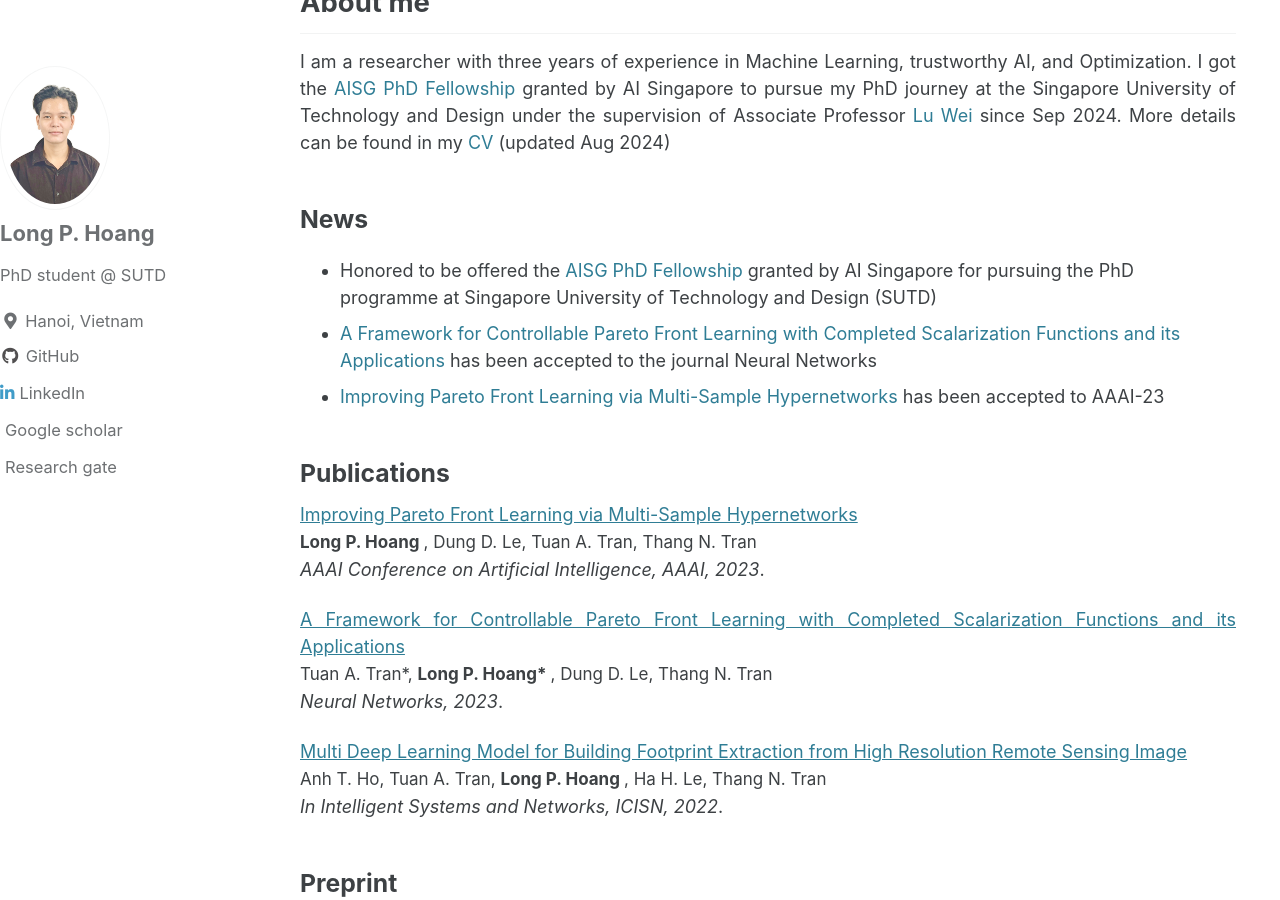
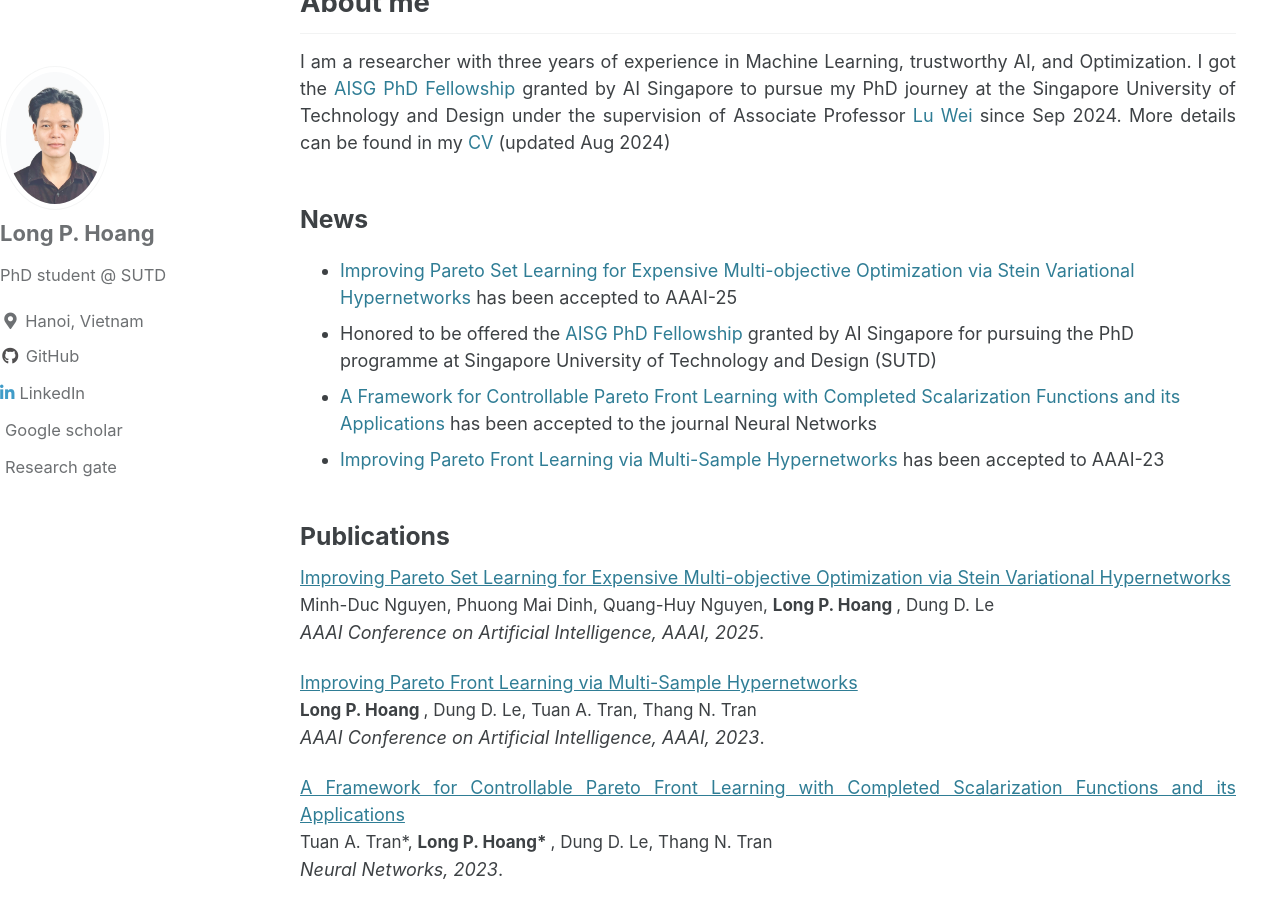
Before and after one commit to longhp1618/longhp1618.github.io, a Jekyll site: the page built from index.md, in a window 1280 px wide and 900 px high, scrolled down 514 px. Built offline with Jekyll 4.4.1, drawn with Linux system fonts in a browser that asks for light colours; cached includes are drawn as plain includes.

Commit message:
feat: update SVH

```diff
--- a/index.md
+++ b/index.md
@@ -13,12 +13,17 @@ I am a researcher with three years of experience in Machine Learning, trustworth
 
 
 ### News
+- <a href="https://arxiv.org/abs/2412.17312" style="text-decoration:none">Improving Pareto Set Learning for Expensive Multi-objective Optimization via Stein Variational Hypernetworks</a> has been accepted to AAAI-25
 - Honored to be offered the <a href="https://aisingapore.org/research/phd-fellowship-programme/" style="text-decoration:none">AISG PhD Fellowship</a> granted by AI Singapore for pursuing the PhD programme at Singapore University of Technology and Design (SUTD)
 - <a href="https://arxiv.org/abs/2302.12487" style="text-decoration:none">A Framework for Controllable Pareto Front Learning with Completed Scalarization Functions and its Applications</a> has been accepted to the journal Neural Networks
 - <a href="https://arxiv.org/abs/2212.01130" style="text-decoration:none">Improving Pareto Front Learning via Multi-Sample Hypernetworks</a> has been accepted to AAAI-23
 
 ### Publications
 
+<a href="https://arxiv.org/abs/2412.17312" style="artext-decoration:none">Improving Pareto Set Learning for Expensive Multi-objective Optimization via Stein Variational Hypernetworks</a><br>
+<span style="font-size:17px;"> Minh-Duc Nguyen, Phuong Mai Dinh, Quang-Huy Nguyen, <b> Long P. Hoang </b>, Dung D. Le </span><br>
+<span style="font-size:18px;"> _AAAI Conference on Artificial Intelligence, AAAI, 2025_.</span><br>
+<!-- --- -->
 
 <a href="https://arxiv.org/abs/2212.01130" style="artext-decoration:none">Improving Pareto Front Learning via Multi-Sample Hypernetworks</a><br>
 <span style="font-size:17px;"> <b> Long P. Hoang </b>, Dung D. Le, Tuan A. Tran, Thang N. Tran </span><br>
```
Also changed, not shown: _pages/publications.md (+11 -0 lines), assets/images/2.jpeg, assets/publications/SVH/SVH.png (added), 1 other file.
